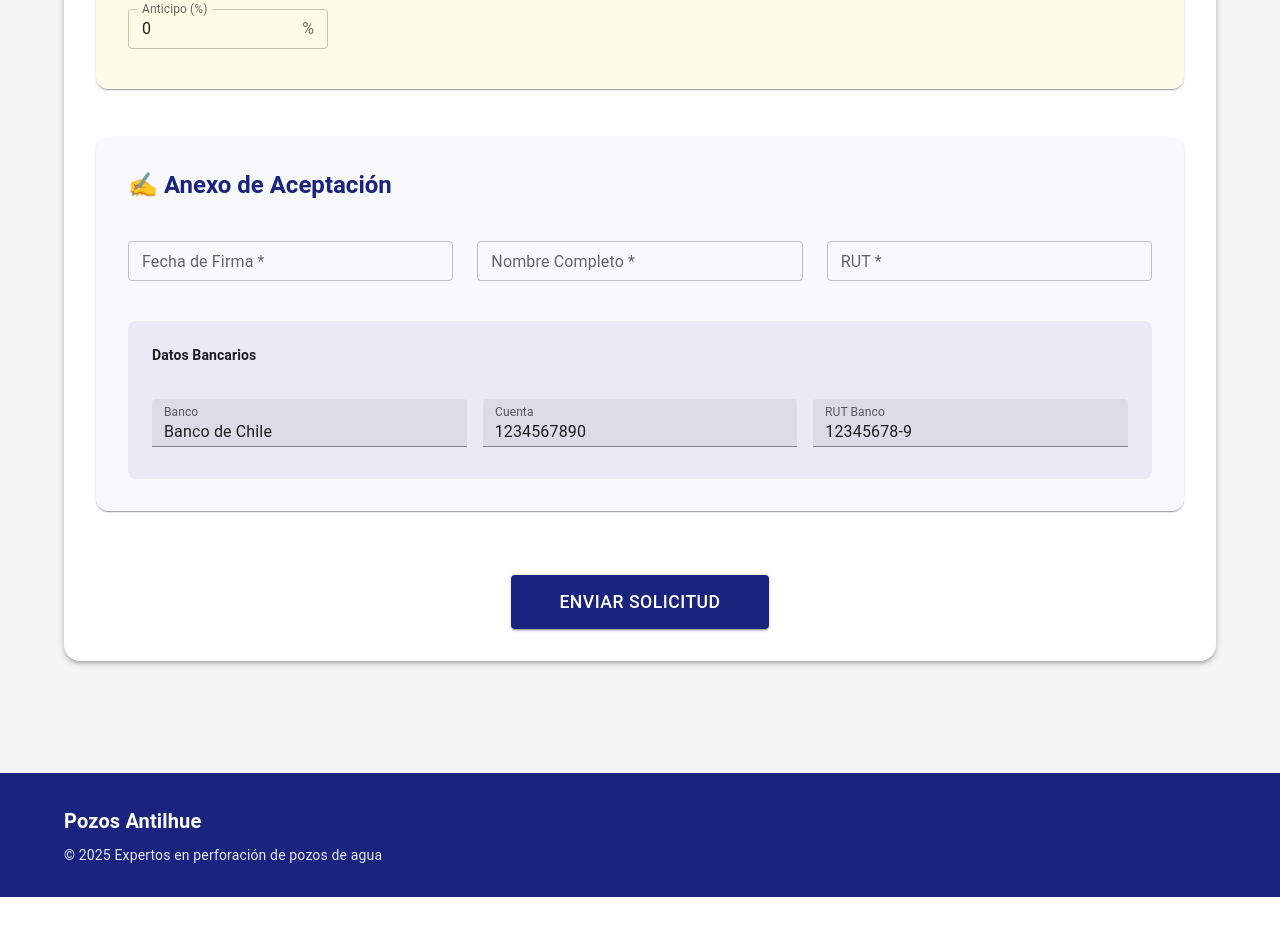
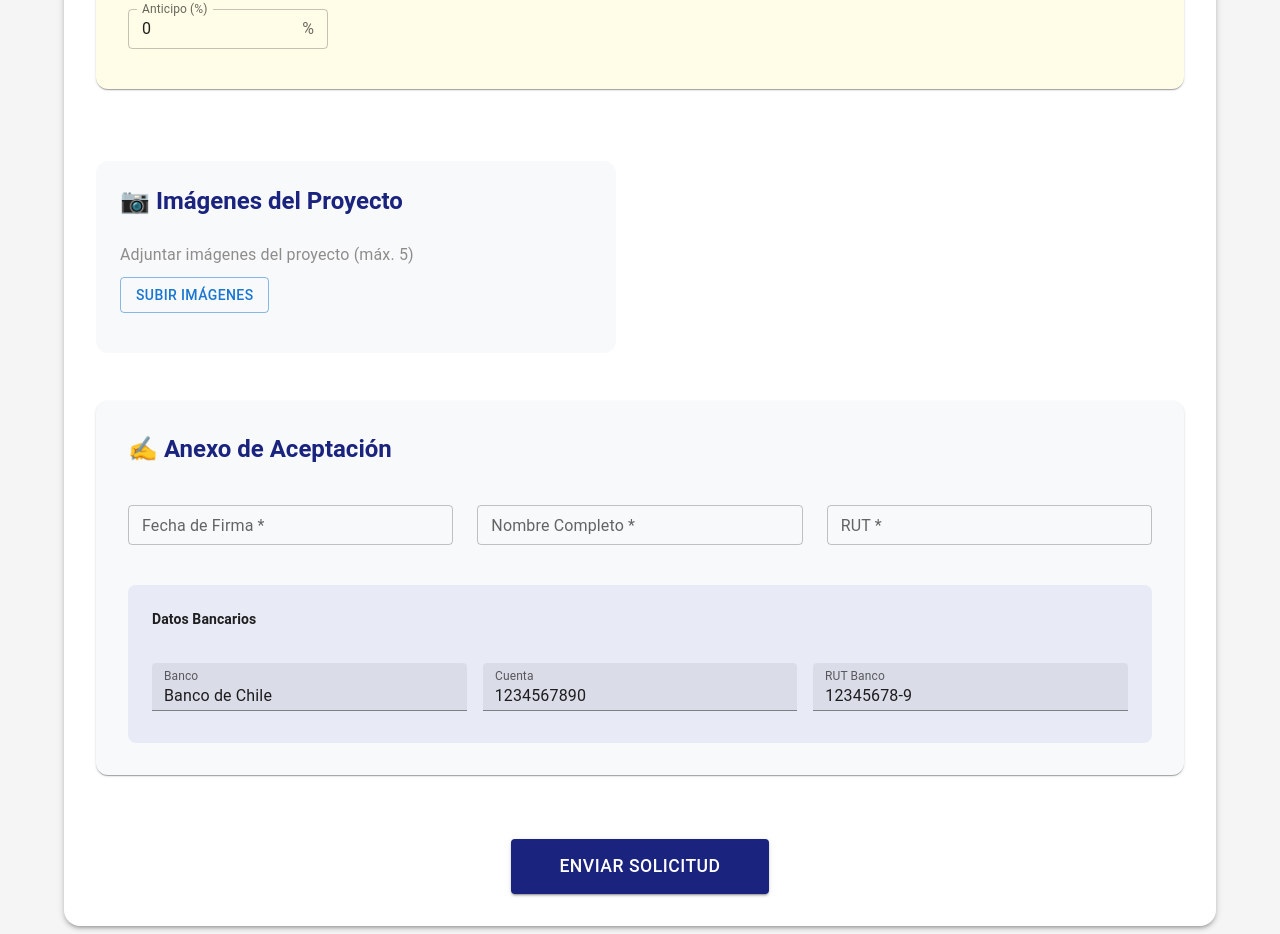
Before and after one commit to AntilhueTeam/frontend_general, a Next.js app: page /cotizacion/crear in a window 1280 px wide. Shown: the part 1529-2463 px from the top of the page. Before the commit the page ends 2426 px from the top, so only its background shows below. Built offline with nearby package versions, Linux system fonts and the light colour scheme.

Commit message:
seccion imagenes - william

```diff
--- a/src/app/cotizacion/crear/page.tsx
+++ b/src/app/cotizacion/crear/page.tsx
@@ -62,6 +62,7 @@ type FormData = {
 
 
 export default function SolicitudCotizacion() {
+  const [selectedImages, setSelectedImages] = useState<File[]>([]);
   const [formData, setFormData] = useState<FormData>({
 
     nombre_cliente: '',
@@ -356,6 +357,8 @@ export default function SolicitudCotizacion() {
                   </Grid>
                 </Grid>
 
+
+
                 {/* Sección Acuerdos */}
                 <Grid size={{ xs: 12 }}>
                   <Paper sx={{ p: 4, borderRadius: 3, bgcolor: '#fffde7' }}>
@@ -387,6 +390,104 @@ export default function SolicitudCotizacion() {
                       type="number"
                       margin="normal"
                     />
+                  </Paper>
+                </Grid>
+
+                {/* Sección Imágenes del Proyecto */}
+                <Grid size={{ xs: 12, md: 6 }}>
+                  <Paper sx={{ p: 3, borderRadius: 3, bgcolor: '#f8f9fa', mt: 3 }} elevation={0}>
+                    <Typography variant="h5" sx={{
+                      fontWeight: 600,
+                      mb: 3,
+                      color: '#1a237e'
+                    }}>
+                      📷 Imágenes del Proyecto
+                    </Typography>
+
+                    <Typography variant="subtitle1" sx={{ mb: 1, color: '#8e8d8c' }}>
+                      Adjuntar imágenes del proyecto (máx. 5)
+                    </Typography>
+
+                    <Button
+                      variant="outlined"
+                      component="label"
+                      disabled={selectedImages.length >= 5}
+                    >
+                      Subir Imágenes
+                      <input
+                        hidden
+                        accept="image/*"
+                        multiple
+                        type="file"
+                        onChange={(e) => {
+                          const files = e.target.files;
+                          if (files) {
+                            const nuevosArchivos = Array.from(files);
+                            if (selectedImages.length + nuevosArchivos.length > 5) {
+                              alert("Solo puedes subir hasta 5 imágenes.");
+                              return;
+                            }
+                            setSelectedImages(prev => [...prev, ...nuevosArchivos]);
+                          }
+                        }}
+                      />
+                    </Button>
+
+                    {selectedImages.length >= 5 && (
+                      <Typography variant="caption" color="error" sx={{ mt: 1, display: 'block' }}>
+                        Has alcanzado el máximo de 5 imágenes.
+                      </Typography>
+                    )}
+
+                    <Box
+                      sx={{
+                        mt: 2,
+                        display: 'flex',
+                        flexWrap: 'wrap',
+                        gap: 2,
+                      }}
+                    >
+                      {selectedImages.map((file, index) => (
+                        <Box
+                          key={index}
+                          sx={{
+                            position: 'relative',
+                            width: 100,
+                            height: 100,
+                            borderRadius: 2,
+                            overflow: 'hidden',
+                            boxShadow: 2,
+                          }}
+                        >
+                          <img
+                            src={URL.createObjectURL(file)}
+                            alt={`preview-${index}`}
+                            style={{
+                              width: '100%',
+                              height: '100%',
+                              objectFit: 'cover',
+                              display: 'block',
+                            }}
+                          />
+                          <IconButton
+                            size="small"
+                            color="error"
+                            onClick={() =>
+                              setSelectedImages(prev => prev.filter((_, i) => i !== index))
+                            }
+                            sx={{
+                              position: 'absolute',
+                              top: 4,
+                              right: 4,
+                              backgroundColor: 'rgba(255,255,255,0.8)',
+                              '&:hover': { backgroundColor: 'rgba(255,255,255,1)' },
+                            }}
+                          >
+                            <DeleteIcon fontSize="small" />
+                          </IconButton>
+                        </Box>
+                      ))}
+                    </Box>
                   </Paper>
                 </Grid>
 
```
Lines whose indentation alone changed are shown as unchanged.
